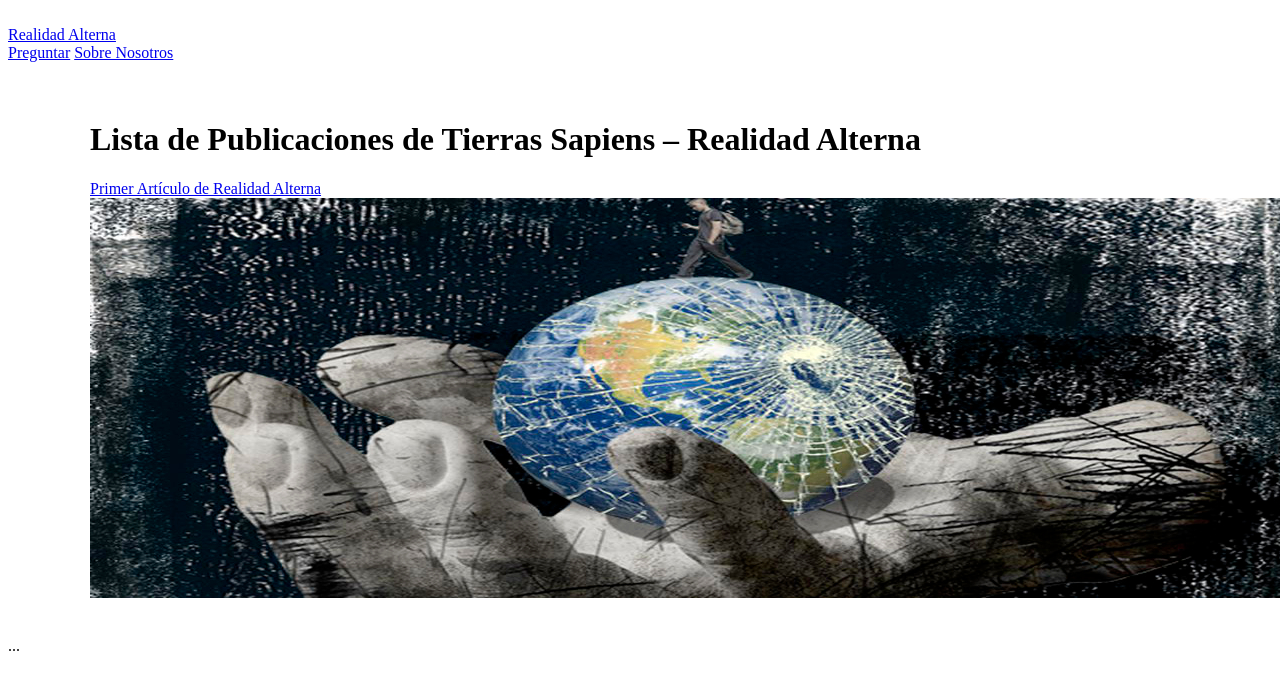
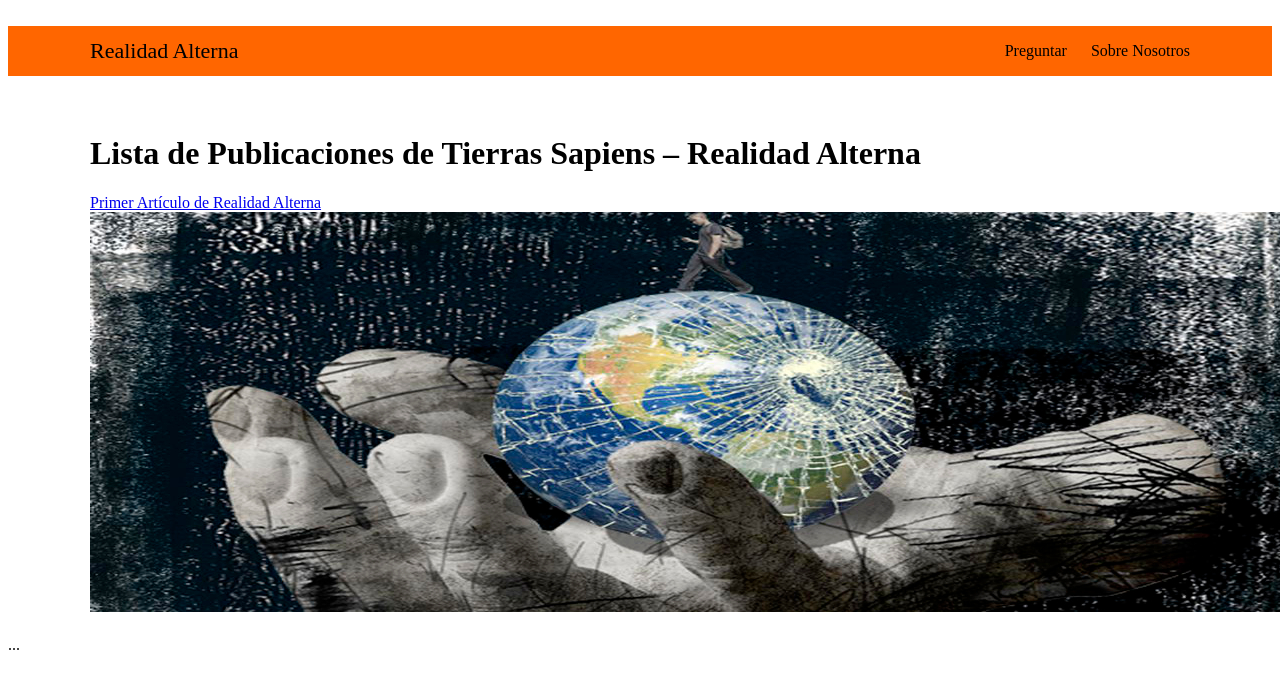
Before and after one commit to TierraSapiens/RealidadAlterna, a Jekyll site: the page built from index.md, in a window 1280 px wide. Shown: the top 690 px of the page. Built offline with Jekyll 4.4.1, drawn with Linux system fonts in a browser that asks for light colours.

Commit message:
correccion pagina

```diff
--- a/assets/css/style.css
+++ b/assets/css/style.css
@@ -1,21 +1,45 @@
-
-/* === CENTRADO DEL CONTENIDO PRINCIPAL === */
+/* ------------------------------------------- */
+/* ESTILOS PARA CENTRAR TODO EL CONTENIDO PRINCIPAL (MAIN) */
+/* ------------------------------------------- */
 main {
-  max-width: 1100px; /* Le da el mismo ancho que la barra naranja */
-  margin: 0 auto;    /* ¡ESTO CENTRA EL BLOQUE! */
-  padding: 20px;     /* Espacio alrededor del texto */
+  max-width: 1100px; /* Le da un ancho máximo */
+  margin: 0 auto;    /* LO CENTRA EN LA PANTALLA */
+  padding: 20px 0;   /* Espacio arriba y abajo */
 }
 
-/* -------------------------------------- */
-/* Y más abajo, asegúrate que las clases de la lista de posts también existan, */
-/* aunque sea de forma básica, si no, se van a ver pegadas o sin formato. */
+/* ------------------------------------------- */
+/* ESTILOS DE LA BARRA NARANJA (HEADER) */
+/* ------------------------------------------- */
 
-.post-list {
-  list-style: none; /* Quita los puntos de la lista si hay */
-  padding: 0;
-  margin-top: 20px;
+.topbar {
+  width: 100%;
+  background: #ff6600; /* Color naranja */
+  padding: 12px 0;
 }
 
-.post-item {
-  margin-bottom: 15px; /* Separa los artículos de la lista */
+/* Centra el contenido del header */
+.topbar .inner {
+  max-width: 1100px; /* Mismo ancho que main */
+  margin: 0 auto;
+  width: 100%;
+  display: flex;
+  justify-content: space-between; /* Mueve el menú a la derecha */
+  align-items: center;
 }
+
+.logo {
+  font-size: 22px;
+  color: black;
+  text-decoration: none;
+}
+
+.menu a {
+  margin-left: 20px;
+  color: black;
+  font-size: 16px;
+  text-decoration: none;
+}
+
+.menu a:hover {
+  text-decoration: underline;
+}
```
